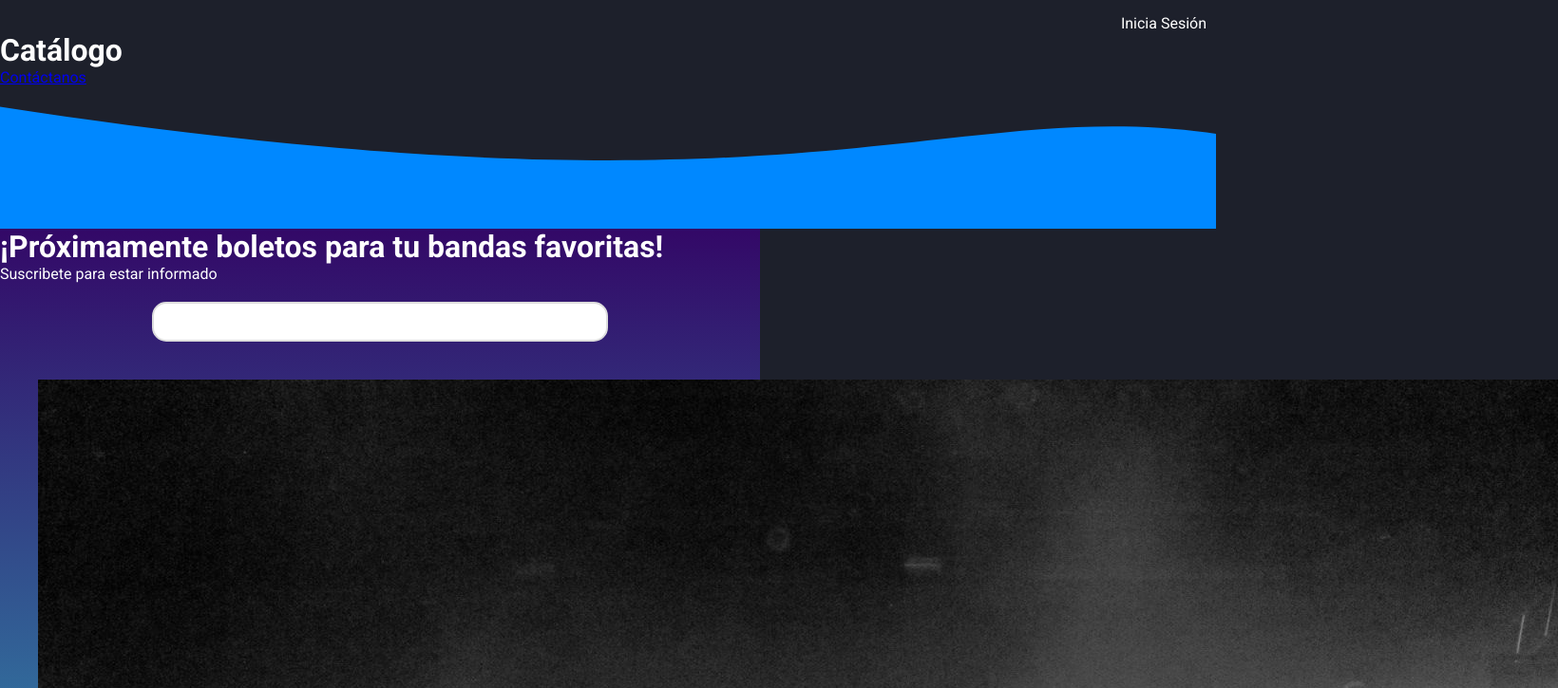
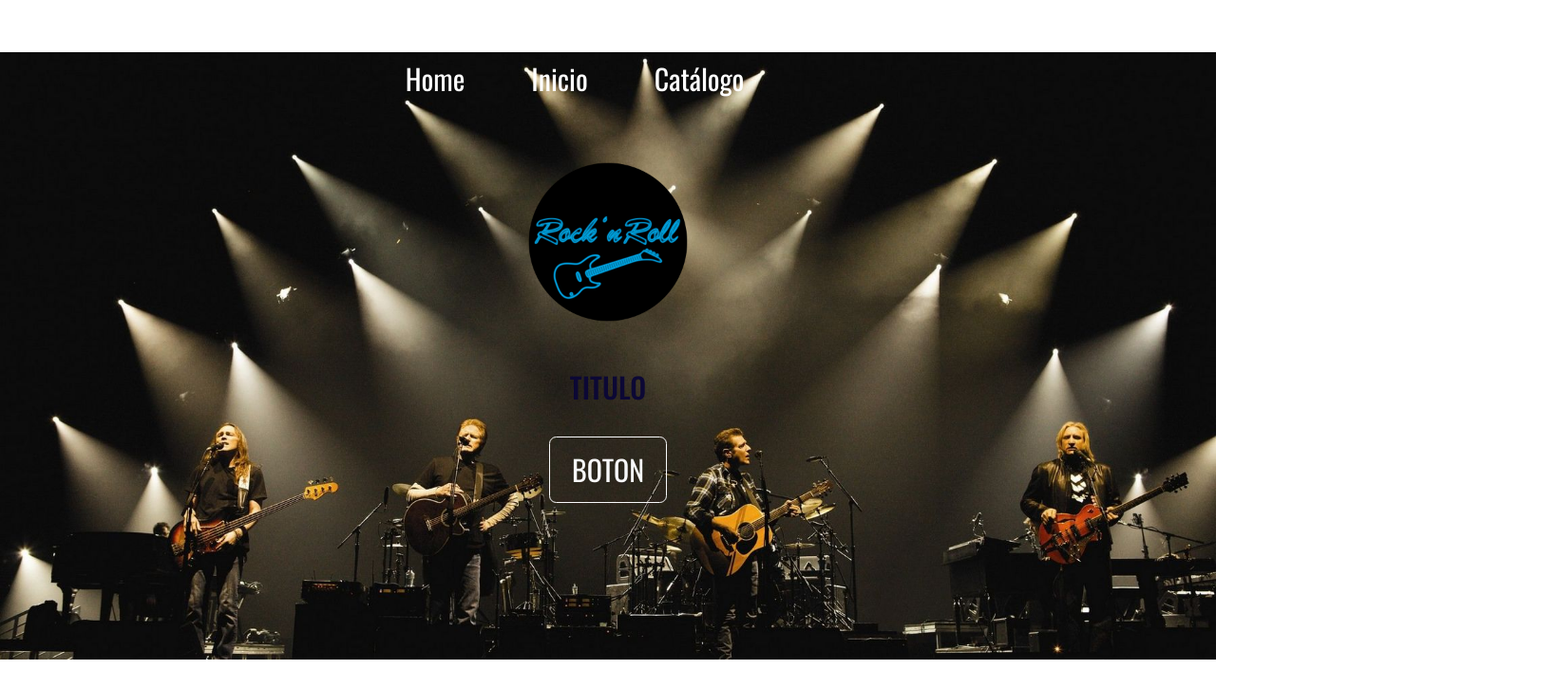
Before and after one commit to SantosVh97/Proyecto, a plain HTML site: page index.html in a window 1280 px wide. Shown: the top 725 px of the page at 95% size, 1640 px wide, since content can reach past the window. Drawn offline with nearby package versions, Linux system fonts and the light colour scheme.

Commit message:
Se agrega al proyecto

```diff
--- a/estilos.css
+++ b/estilos.css
@@ -1,61 +1,46 @@
-#nav {
-    display: flex;
-    justify-content: flex-end;
-    margin-top: 15px;
-    text-decoration: none;
-    color: white;
-    margin-right: 10px;
+body {
+	color: rgb(0, 0, 0);
+	font-family: 'Roboto', sans-serif;
+	background: rgb(4, 4, 65);
 }
-
 * {
 	padding: 0;
 	margin: 0;
 	box-sizing: border-box;
+	font-family: 'Oswald', sans-serif;
+	font-size: 30px;
+	justify-content: center;
 }
 
-#button {
-	background-color: rgb(91, 91, 214);
+.jumbatron{
+	background-image: url(./img/fondo2.jpg);
+	height: 80vh;
+	background-size: cover;
+	background-position: center;
+	color: rgb(12, 8, 53);
+	border-radius: 40px important;
 }
 
-#searchbarcontainer {
-    font-family: sans-serif;
-    margin-top: 20px;
-    text-align: center;
-    position: relative;
+.jumbatron h1 {
+	flex: auto;
+	margin: 30px 0;
+	font-size: 30px;
+	line-height: 1.5;
 }
 
-#searchbar {
-    padding-top: 10px;
-    padding-bottom: 10px;
-    outline: 0px;
-    width: 480px;
-    padding-left: 10px;
-    padding-right: 75px;
-    border-radius: 15px;
-    border: 2px solid #dddddd;
-    background-color: rgb(255, 255, 255);
-    font-size: 16px;
-	font-style: italic;
-	text-decoration-color: #424244;
+.intro{
+	padding-top: 100px;
 }
 
-#searchbar:hover {
-    box-shadow: 0 0 15px rgb(120, 179, 247);
+.intro img {
+	width: 200px;
+	border-color: black;
 }
 
-.jumbotron{
-	background-image: linear-gradient(to top, #30cfd0 0%, #330867 100%), url(./img/header.jpg);
-	width: 800px;
-	height: 1000px;
-
-}
-
-
-
-body {
-	background: #1D202B;
+.navbar-nav a{
 	color: #fff;
-	font-family: 'Roboto', sans-serif;
+	margin: 0 20px;
+	margin-top: 30px;
 }
 
 .product {
--- a/index.html
+++ b/index.html
@@ -1,51 +1,65 @@
 <!DOCTYPE html>
 <html lang="en">
 <head>
-	<header>
-		<body>
-			<div id="nav">
-			<a class="topimage">Inicia Sesión</a>
-		</div>
 
-	</header>
 	<head>
 	<meta charset="UTF-8">
 	<meta http-equiv="X-UA-Compatible" content="IE=edge">
 	<meta name="viewport" content="width=device-width, initial-scale=1.0">
 	<link rel="preconnect" href="https://fonts.googleapis.com">
-	<link rel="preconnect" href="https://fonts.gstatic.com" crossorigin>
-	<link href="https://fonts.googleapis.com/css2?family=Roboto:wght@400;700&display=swap" rel="stylesheet">
+<link rel="preconnect" href="https://fonts.gstatic.com" crossorigin>
+<link href="https://fonts.googleapis.com/css2?family=Oswald:wght@200;400;500;700&family=Raleway:ital,wght@0,400;0,500;1,400&display=swap" rel="stylesheet">
 	<link rel="stylesheet" href="estilos.css">
 	<title>Proyecto Ucamp Landing</title>
+	<!-- Latest compiled and minified CSS -->
+<link rel="stylesheet" href="https://cdn.jsdelivr.net/npm/bootstrap@4.6.1/dist/css/bootstrap.min.css">
 
-	</header>
-<body>
-	<header class="rock">
-		<div class="textos-rock">
-			<h1>Catálogo</h1>
-			<a href="#Contacto">Contáctanos</a>
-		</div>
-		<div style="height: 150px; overflow: hidden;" ><svg viewBox="0 0 500 150" preserveAspectRatio="none" style="height: 100%; width: 100%;"><path d="M-3.10,20.23 C332.67,153.47 388.54,8.41 500.00,49.98 L500.00,150.00 L0.00,150.00 Z" style="stroke: none; fill: #08f;"></path></svg></div>
-	</header>
+<!-- jQuery library -->
+<script src="https://cdn.jsdelivr.net/npm/jquery@3.5.1/dist/jquery.slim.min.js"></script>
 
+<!-- Popper JS -->
+<script src="https://cdn.jsdelivr.net/npm/popper.js@1.16.1/dist/umd/popper.min.js"></script>
 
-	<div class="jumbotron">
-		<h1>¡Próximamente boletos para tu bandas favoritas!</h1>
-		<p>Suscribete para estar informado</p>
-		<div id="searchbarcontainer">
-			<div id="search"></div>
-			<input id="searchbar"type="text">
-		<p><a class="btn btn-primary btn-lg" role="button"></a></p>
-		<section class="wave contenedor website">
-			<img src="img/ilustracion1.jpg" alt="">
-		</section>
-	  </div>
+<!-- Latest compiled JavaScript -->
+<script src="https://cdn.jsdelivr.net/npm/bootstrap@4.6.1/dist/js/bootstrap.bundle.min.js"></script>
 
-
+		<body>
+			<nav class="navbar navbar-expand-lg fixed-top">
+				<div class="container-fluid">
+				  <button class="navbar-toggler" type="button" data-bs-toggle="collapse" data-bs-target="#navbarNavAltMarkup"
+				  aria-controls="navbarNavAltMarkup" aria-expanded="false" aria-label="Toggle navigation">
+					<i class="fa-solid fa-bars"></i>
+				  </button>
+				  <div class="collapse navbar-collapse" id="navbarNavAltMarkup">
+					<ul class="navbar-nav mx-auto">
+					  <li class="nav-item">
+						<a class="nav-link" aria-current="page" href="#">Home</a>
+					  </li>
+					  <li class="nav-item">
+						<a class="nav-link" href="#">Inicio</a>
+					  </li>
+					  <li class="nav-item">
+						<a class="nav-link" href="#">Catálogo</a>
+					  </li>
+					  <li class="nav-item">
+						<a class="nav-link"></a>
+					  </li>
+					</ul>
+				  </div>
+				</div>
+			  </nav>
+		</body>
 		<div class="contenedor-textos-main">
-			<h2 class="titulo left">Tenemos lo que estás buscando <section></section></h2>
+			<h2 class="titulo left"><section></section></h2>
 		</div>
 	</section>
+	<div class="jumbatron text-center">
+		<div class="intro">
+			<img src="img/logo.png">
+			<h1>TITULO</h1>
+			<button type="button" class="btn btn-outline-light">BOTON</button>
+		</div>
+	</div>
 
 	<div class="contenedor">
 		<div class="contenedor-merch">
@@ -86,17 +100,6 @@
 					<p>$400.00</p>
 				</div>
 
-		<div id="footer-content">
-			<a>Sobre Google</a>
-			<a>Publicidad</a>
-			<a>Negocios</a>
-			<a>Cómo funciona la Búsqueda</a>
-			<a>Privacidad</a>
-			<a>Condiciones</a>
-			<a>Preferencias</a>
-
-				</div>
-
 				</body>
 
 			</html>
```
Also changed, not shown: img/cover.jpg (added), img/fondo.jpg (added), img/fondo2.jpg (added), img/jumbotron.jpg (renamed from img/header.jpg), img/logo.png (added).
